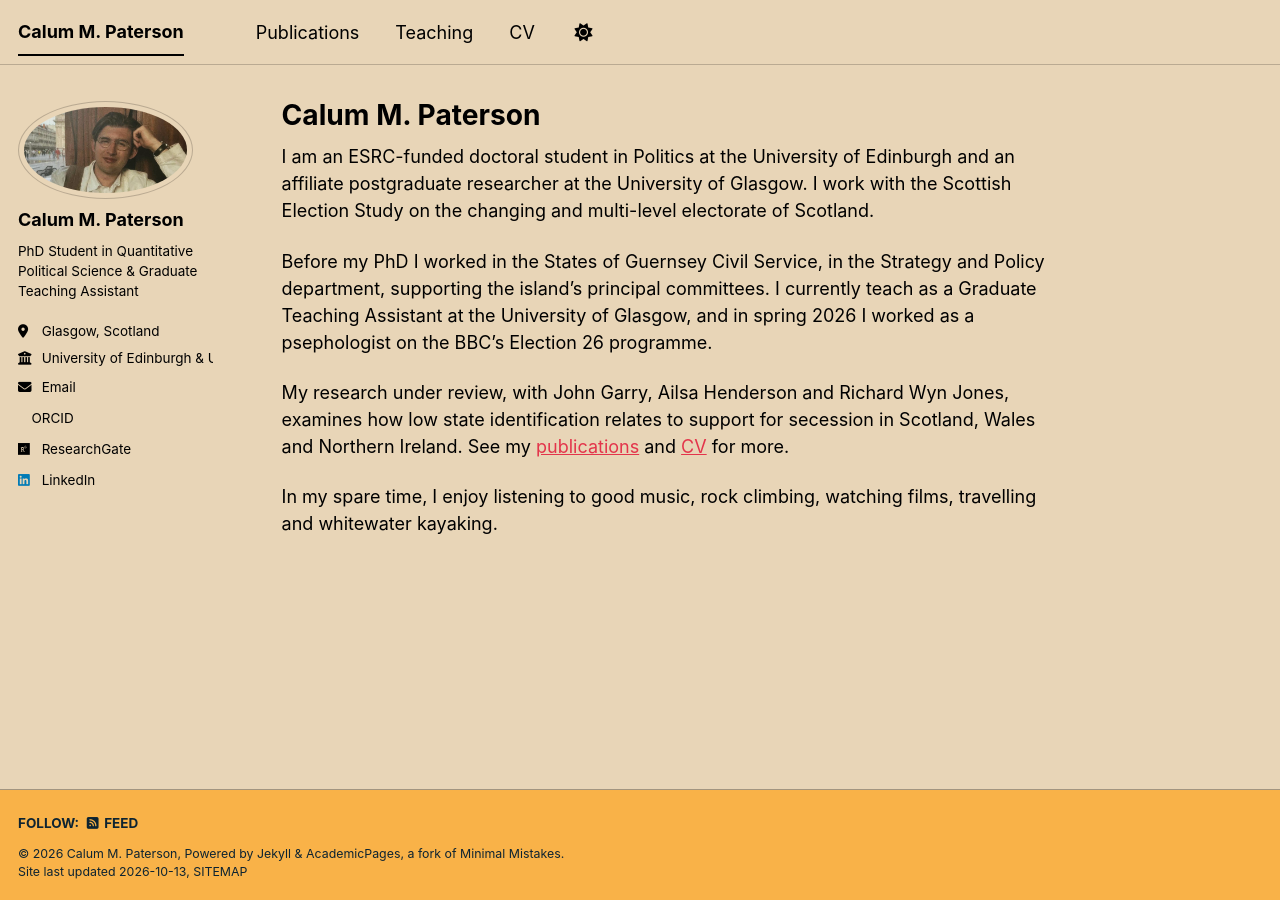
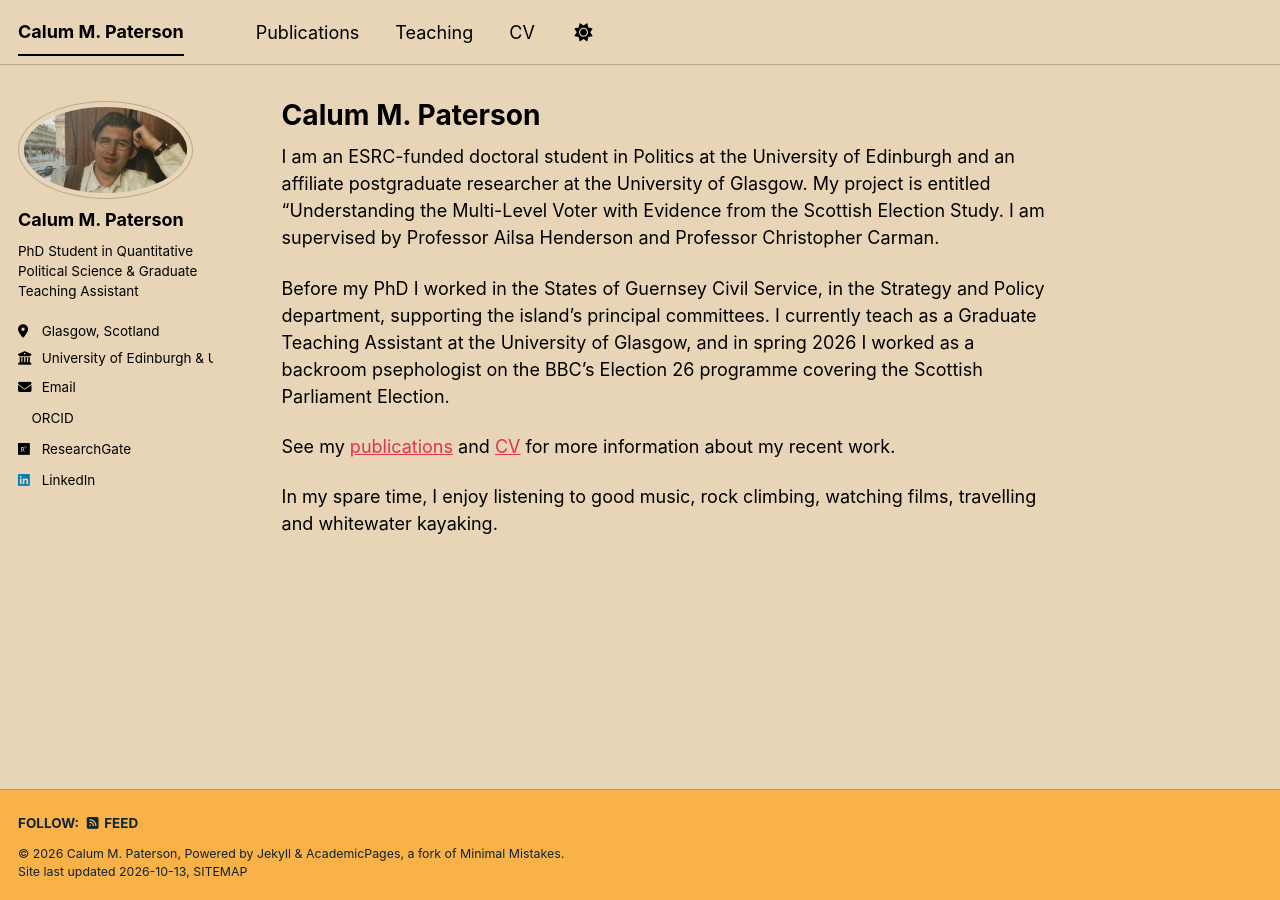
Before and after one commit to calum-m-paterson/calum-m-paterson.github.io, a Jekyll site: the page built from _pages/about.md, in a window 1280 px wide. Built offline with Jekyll 4.4.1, drawn with Linux system fonts in a browser that asks for light colours; a style sheet for code colours, icons or effects is not loaded.

Commit message:
Revise about page content and project description
Updated personal information and project details in the about page.

```diff
--- a/_pages/about.md
+++ b/_pages/about.md
@@ -7,10 +7,10 @@ redirect_from:
   - /about.html
 ---
 
-I am an ESRC-funded doctoral student in Politics at the University of Edinburgh and an affiliate postgraduate researcher at the University of Glasgow. I work with the Scottish Election Study on the changing and multi-level electorate of Scotland.
+I am an ESRC-funded doctoral student in Politics at the University of Edinburgh and an affiliate postgraduate researcher at the University of Glasgow. My project is entitled "Understanding the Multi-Level Voter with Evidence from the Scottish Election Study. I am supervised by Professor Ailsa Henderson and Professor Christopher Carman.
 
-Before my PhD I worked in the States of Guernsey Civil Service, in the Strategy and Policy department, supporting the island's principal committees. I currently teach as a Graduate Teaching Assistant at the University of Glasgow, and in spring 2026 I worked as a psephologist on the BBC's Election 26 programme.
+Before my PhD I worked in the States of Guernsey Civil Service, in the Strategy and Policy department, supporting the island's principal committees. I currently teach as a Graduate Teaching Assistant at the University of Glasgow, and in spring 2026 I worked as a backroom psephologist on the BBC's Election 26 programme covering the Scottish Parliament Election.
 
-My research under review, with John Garry, Ailsa Henderson and Richard Wyn Jones, examines how low state identification relates to support for secession in Scotland, Wales and Northern Ireland. See my [publications](/publications/) and [CV](/cv/) for more.
+See my [publications](/publications/) and [CV](/cv/) for more information about my recent work.
 
 In my spare time, I enjoy listening to good music, rock climbing, watching films, travelling and whitewater kayaking.
```
